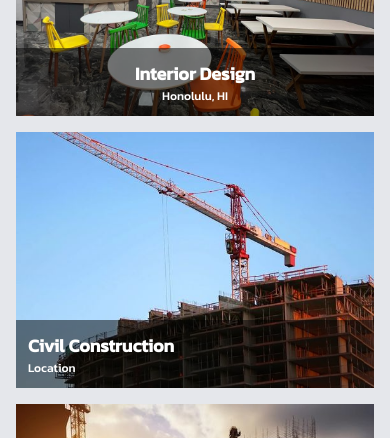
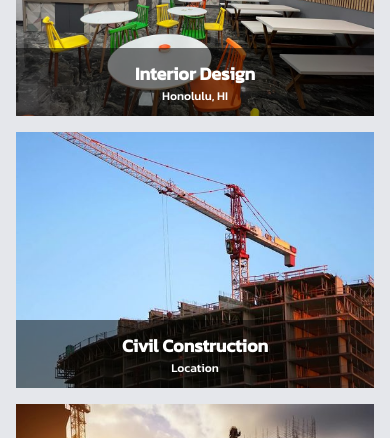
Before and after one commit to AkshayKalamkarr/supremeinfrastructure, a Next.js app: page / in a window 390 px wide. Shown: the part 1500-1938 px from the top of the page. Built offline with nearby package versions, Linux system fonts and the light colour scheme.

Commit message:
new code

```diff
--- a/components/Portfolio.jsx
+++ b/components/Portfolio.jsx
@@ -65,7 +65,7 @@ const Portfolio = () => {
 
             {/* Middle Image */}
             <motion.div
-                className="w-full lg:w-1/3 h-64 sm:h-80 md:h-96 lg:h-[450px] xl:h-[450px] relative md:mt-10"
+                className="w-full lg:w-1/3 h-64 sm:h-80 md:h-96 lg:h-[450px] xl:h-[450px] relative md:mt-10 text-center"
                 variants={itemVariants}
                 whileHover={{ scale: 1.05, rotateY: -5 }}
                 transition={{ type: "spring", stiffness: 200, damping: 10 }}
```
